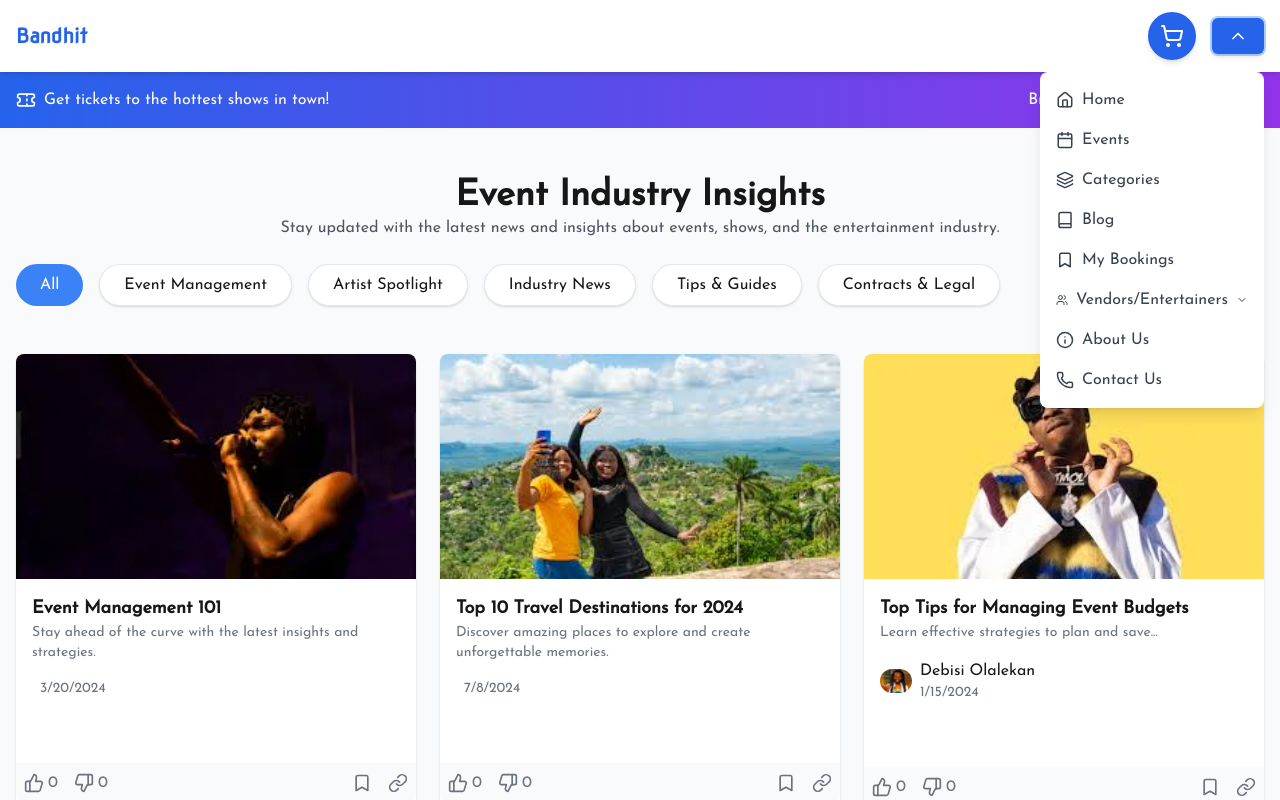
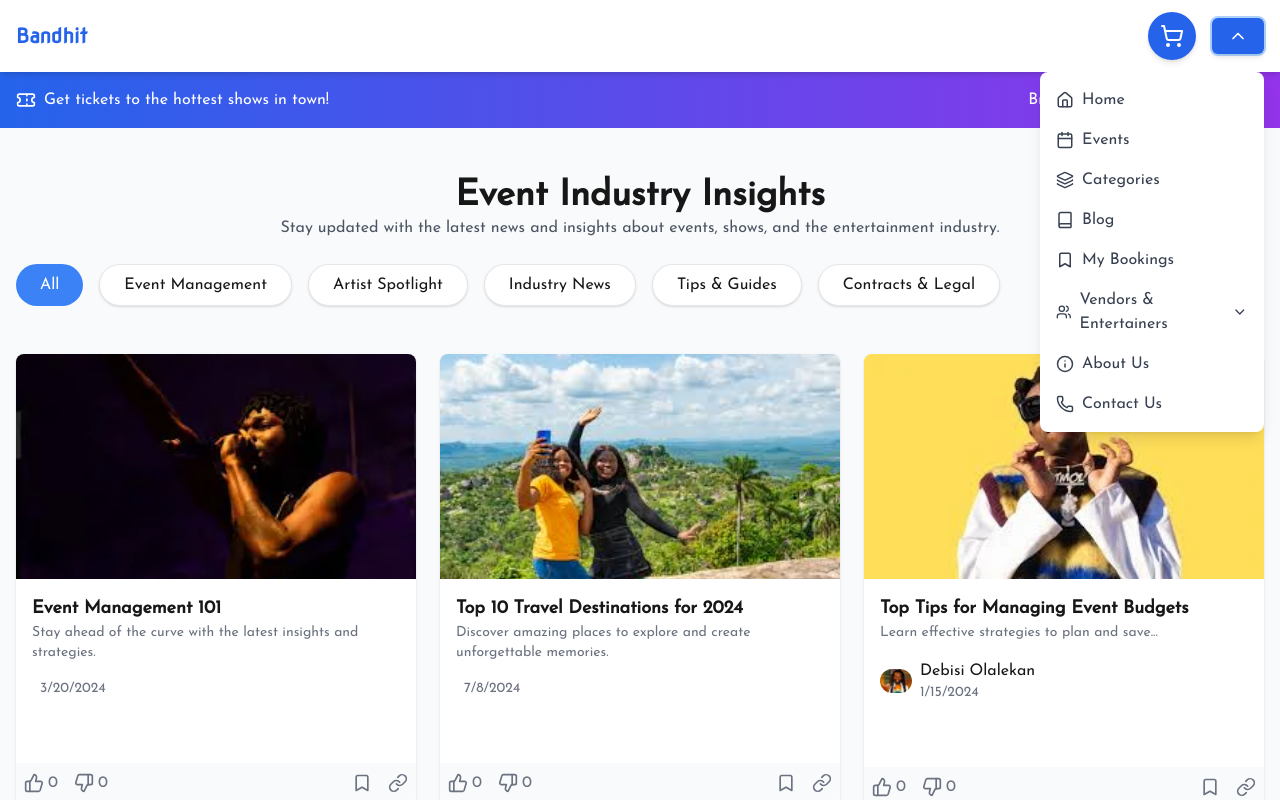
Before and after one commit to TheStackSquad/bandhit, a Next.js app: page /blog in a window 1280 px wide. Both pictures are taken after a click on the button 1238 px from the left and 36 px from the top of the page. Shown: the top 800 px of the page. Built offline with nearby package versions, Linux system fonts and the light colour scheme; a web font is replaced by a local one.

Commit message:
merge again

```diff
--- a/src/components/motion/dropdown.jsx
+++ b/src/components/motion/dropdown.jsx
@@ -146,7 +146,7 @@ export default function Dropdown() {
             >
               <div className="flex items-center gap-2 w-full text-gray-700 hover:text-blue-600 cursor-pointer">
                 <Users size={18} />
-                <span>Vendors/Entertainers</span>
+                <span>Vendors & Entertainers</span>
                 <ChevronDown
                   className={`ml-auto transition-transform duration-200 ${nestedOpen ? "rotate-180" : ""}`}
                   size={18}
```
